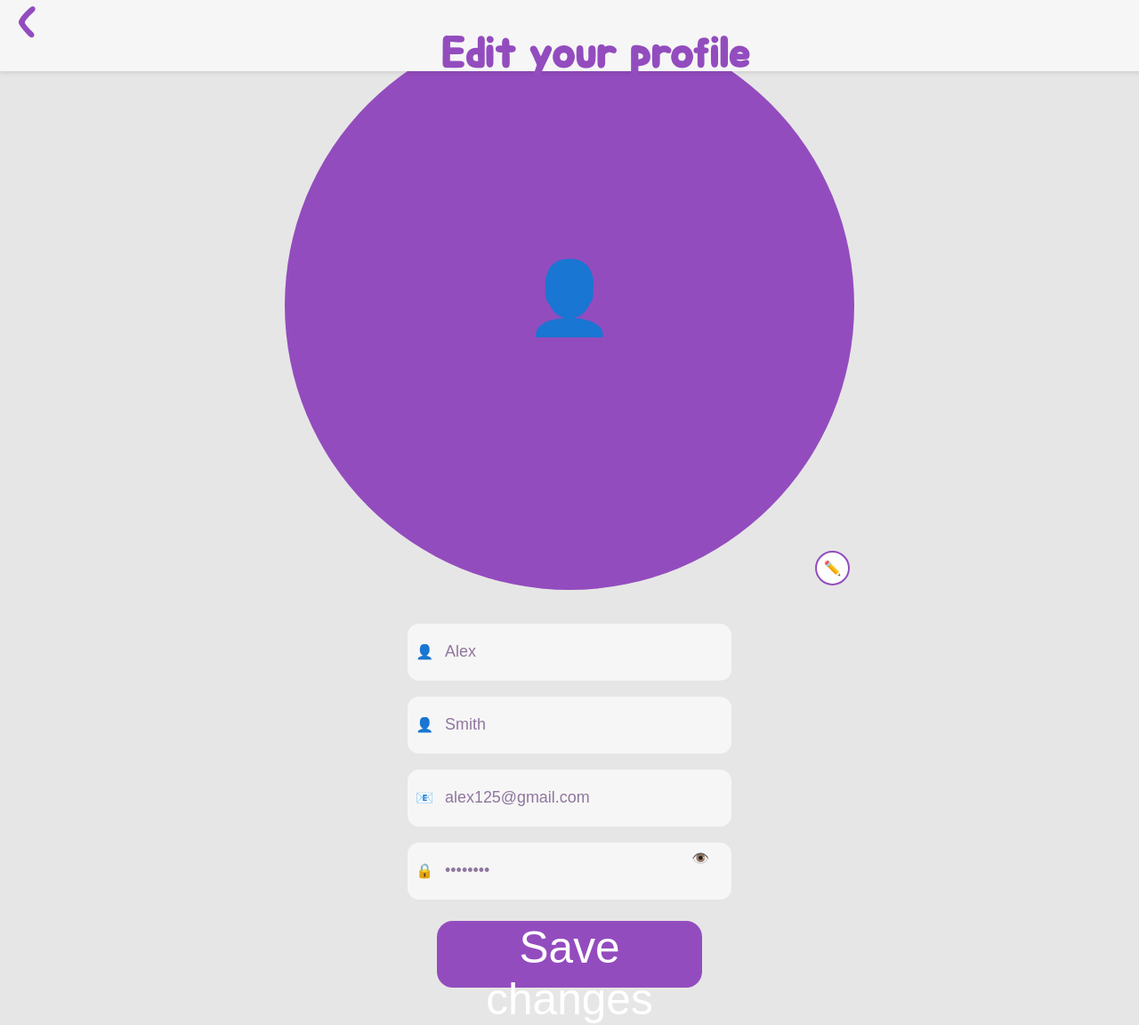
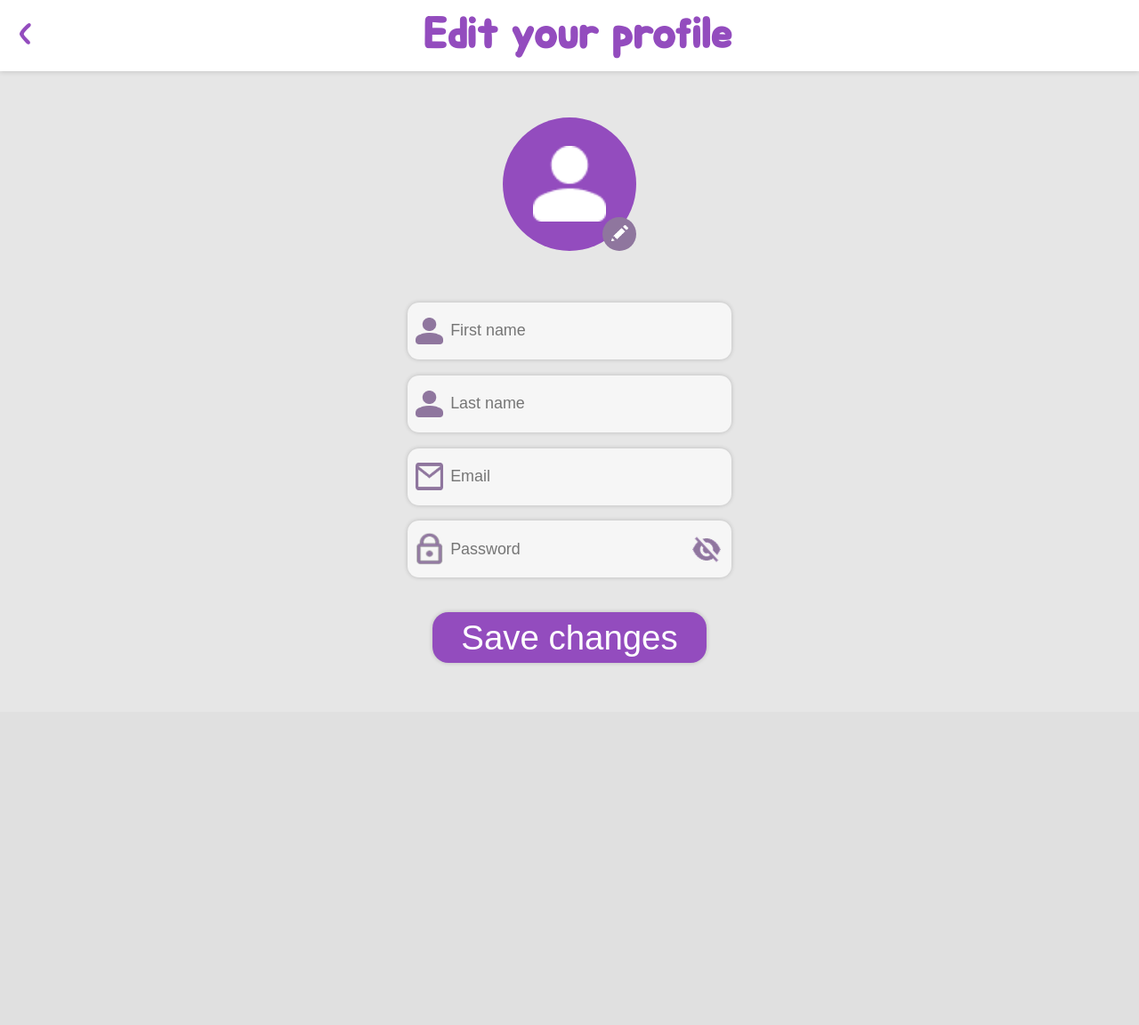
Before and after one commit to JoannaKlis/WdPAI2025, a PHP site: page /public/views/profile.html in a window 1280 px wide. Shown: the whole page at 89% size. After the commit the page ends 746 px from the top, so only its background shows below. Run offline with PHP 8.4, Linux system fonts and the light colour scheme.

Commit message:
profile screen view

```diff
--- a/public/styles/common.css
+++ b/public/styles/common.css
@@ -38,6 +38,7 @@ h1 {
     align-items: center;
     padding: min(0.6em, 1%);
     margin-top: min(1.4vw, 2%);
+    box-shadow: 0 0 5px rgba(0, 0, 0, 0.2);
     position: relative;
 }
 
@@ -67,10 +68,11 @@ h1 {
     color: white;
     font-size: clamp(2.5em, 2.5rem + 0.75vw, 4em);
     margin-top: clamp(0.5em, 0.5rem + 0.1vw, 1em);
+    box-shadow: 0 0 5px rgba(0, 0, 0, 0.2);
     cursor: pointer;
 }
 
-.button.disabled {
+.button-disabled {
     opacity: 0.5;
     pointer-events: none;
     cursor: not-allowed;
@@ -154,12 +156,30 @@ h1 {
         gap: 1vw;
     }
 
+    .container {
+    border-radius: 3vw;
+    }
+
     .container input {
         font-size: 1em;
-        padding-left: 1vw;
+    }
+
+    .icon {
+        margin-left: 2vw;
+        margin-right: 1vw;
+    }
+
+    .email-icon {
+        margin-left: 2vw;
+        margin-right: 1vw;
+    }
+
+    .icon-switch {
+        right: 3vw;
     }
 
     .button {
         margin-bottom: 2vw;
+        border-radius: 5vw;
     }
 }
--- a/public/styles/profile.css
+++ b/public/styles/profile.css
@@ -4,146 +4,81 @@
     left: 0;
     width: 100%;
     height: 10vh;
-    background-color: #F6F6F6;
-    z-index: 1000;
+    background-color: white;
     box-shadow: 0 2px 5px rgba(0, 0, 0, 0.1);
-    text-align: center;;
-    align-items: center; /* wyśrodkowanie pionowe */
-    padding: 0 20px; /* odstępy wewnętrzne */
-}
-
-/* Styl dla głównego kontenera sekcji desktopowej - tło i wyśrodkowanie */
-        .profile-container-desktop {
-            max-width: 1000px;
-            margin: 50px auto;
-            padding: 20px;
-            background-color: #F0F0F0; /* Bardziej szary niż body#E6E6E6, by pasował do obrazka */
-            border-radius: 1vw;
-            box-shadow: 0 4px 8px rgba(0, 0, 0, 0.1);
-        }
-
-        /* Styl dla nagłówka i strzałki "wstecz" */
-        .profile-header {
     display: flex;
+    justify-content: center;
     align-items: center;
-            justify-content: center;
-            position: relative;
-            padding: 10px 0;
-            color: #934CBE;
 }
 
 .back-arrow {
     position: absolute;
-            left: min(1.4vw, 2%);
-            font-size: clamp(2em, 2rem + 1vw, 3em);
+    left: 20px;
+    top: 50%;
+    transform: translateY(-50%);
+
+    font-size: clamp(1.5em, 1.5rem + 0.5vw, 2em);
     color: #934CBE;
     cursor: pointer;
     text-decoration: none;
+    line-height: 1;
 }
 
-        .profile-header h1 {
-            margin: 0;
-            font-size: clamp(1.5em, 1.5rem + 1vw, 2.5em);
-            color: #934CBE;
-        }
-
-        /* Styl dla obrazka profilowego i ikony edycji */
 .profile-pic-container {
     position: relative;
-            margin-bottom: 20px;
+    width: clamp(9em, 9rem + 0.5vw, 10em);
+    aspect-ratio: 1 / 1;
+    margin-top: 15vh;
+    margin-bottom: 5vh;
     cursor: pointer;
+    margin-left: auto;
+    margin-right: auto;
 }
 
 .profile-pic {
-            width: clamp(8em, 8rem + 2vw, 10em);
-            height: clamp(8em, 8rem + 2vw, 10em);
+    width: 100%;
+    height: 100%;
     border-radius: 50%;
-            background-color: #934CBE; /* Kolor ikony z obrazka */
+    background-color: #934CBE;
     display: flex;
     align-items: center;
     justify-content: center;
-            color: white;
-            font-size: 5em;
+}
+
+.profile-icon-main {
+    width: 55%;
+    object-fit: contain;
+    filter:
+        brightness(0)
+        invert(100%);
 }
 
 .edit-icon {
     position: absolute;
-            bottom: 5px;
-            right: 5px;
-            background-color: white;
+    bottom: 0;
+    right: 0;
+    background-color: #8F769E;
+    width: clamp(2rem, 2rem + 0.5vw, 3em);
+    aspect-ratio: 1 / 1;
     border-radius: 50%;
-            padding: 5px;
-            width: 25px;
-            height: 25px;
     display: flex;
     align-items: center;
     justify-content: center;
-            border: 2px solid #934CBE;
 }
 
-        .edit-icon img {
-            width: 15px;
-            height: 15px;
+.edit-icon-img {
+    width: 60%;
 }
 
-        /* Ukrycie domyślnego pola wyboru pliku */
-        #profile-image-upload {
-            display: none;
+.button-save {
+    margin-top: min(2em, 3%);
+    width: clamp(8em, 8rem + 2vw, 10em);
+    font-size: clamp(2em, 2rem + 0.5vw, 3em);
 }
 
-        /* Zmiana rozmiaru ikon w boxach wejściowych dla lepszego dopasowania do stylu obrazka */
-        .container .icon, .container .email-icon {
-            width: clamp(1em, 1rem + 0.3vw, 1.5em);
-            height: auto;
-            margin-right: 0.6em;
-            color: #8F769E;
-        }
-
-        /* Style dla mobilnej wersji - by pasowały do prawego obrazka */
 @media (max-width: 480px) {
-            .profile-container-desktop {
-                background-color: #B0B0B0; /* Bardziej szary tło dla mobile, jak na obrazku */
-                margin: 0;
-                padding: 0;
-                min-height: 100vh;
-                border-radius: 0;
-                box-shadow: none;
-            }
-
-            .profile-header {
-                background-color: white;
-                padding: 15px 0;
-                justify-content: center;
-            }
-
-            .back-arrow {
-                left: 15px;
-            }
-
-            .wrapper {
-                margin-top: 20px;
-                gap: 15px;
-                padding-bottom: 20px;
-            }
-
-            .container {
-                width: 90%;
-                max-width: 300px;
-                height: auto;
-                padding: 10px;
-                border-radius: 10px;
-            }
-
-            .container input {
-                font-size: 1em;
-                padding-left: 10px;
-            }
-
-            .button {
-                 width: 80%;
-                 max-width: 200px;
-                 height: 40px;
-                 font-size: 1.2em;
-                 margin-top: 20px;
+    .profile-pic-container {
+        margin-top: 8vh;
+        margin-bottom: 8vh;
     }
 }
--- a/public/views/profile.html
+++ b/public/views/profile.html
@@ -12,72 +12,49 @@
 </head>
 
 <body>
-    <form class="wrapper" method="POST" action="/profile"></form>
+    <form class="wrapper" method="POST" action="/profile">
 
         <div class="top-bar">
-            <a href="#" class="back-arrow">&lt;</a>
+            <a href="welcome.html" class="back-arrow">&lt;</a>
             <h1>Edit your profile</h1>
         </div>
 
-        <div class="wrapper">
+        <?php include '/app/public/views/partials/status-messages.php'; ?>
 
         <div class="profile-pic-container">
-                <input type="file" id="profile-image-upload" accept="image/*">
-                <label for="profile-image-upload" class="profile-pic" title="Zmień zdjęcie">
-                    <div style="transform: translateY(-5px);">👤</div>
-                </label>
-                <label for="profile-image-upload" class="edit-icon" title="Edytuj">
-                    ✏️
-                </label>
+            <div class="profile-pic">
+                <img src="public/img/profile.png" alt="Profile Picture" class="profile-icon-main">
+            </div>
+
+            <div class="edit-icon">
+                <img src="public/img/edit.png" alt="Edit Icon" class="edit-icon-img">
+            </div>
         </div>
 
         <div class="container">
-                <span class="icon">👤</span> <input type="text" placeholder="Alex" value="Alex">
+            <img src="public/img/profile.png" class="email-icon">
+            <input type="text" name="firstName" placeholder="First name">
         </div>
 
         <div class="container">
-                <span class="icon">👤</span> <input type="text" placeholder="Smith" value="Smith">
+            <img src="public/img/profile.png" class="email-icon">
+            <input type="text" name="lastName" placeholder="Last name">
         </div>
 
         <div class="container">
-                <span class="email-icon">📧</span> <input type="email" placeholder="alex125@gmail.com" value="alex125@gmail.com">
+            <img src="public/img/email.png" class="email-icon">
+            <input type="email" name="email" placeholder="Email">
         </div>
 
         <div class="container">
-                <span class="icon">🔒</span> <input type="password" placeholder="********" value="********">
-                <span class="icon-switch">👁️</span>
+            <img src="public/img/padlock.png" class="icon">
+            <input type="password" name="password" id="password-field" placeholder="Password">
+            <img src="public/img/invisible.png" id="toggle-password" class="icon-switch">
         </div>
 
-            <button class="button">Save changes</button>
+        <button class="button button-save">Save changes</button>
 
-        </div>
-    </div>
-
-    <script>
-        const uploadInput = document.getElementById('profile-image-upload');
-        const profilePic = document.querySelector('.profile-pic');
-
-        // Zastępuje domyślny tekst/ikonę obrazem po wybraniu pliku
-        uploadInput.addEventListener('change', function(event) {
-            const file = event.target.files[0];
-            if (file) {
-                const reader = new FileReader();
-                reader.onload = function(e) {
-                    // Tworzymy nowy element <img> lub zmieniamy tło
-                    // Na potrzeby tej demonstracji, stworzymy nowy element <img>
-                    profilePic.innerHTML = ''; // Usuwamy starą ikonę (👤)
-                    const img = document.createElement('img');
-                    img.src = e.target.result;
-                    img.style.width = '100%';
-                    img.style.height = '100%';
-                    img.style.borderRadius = '50%';
-                    img.style.objectFit = 'cover';
-                    profilePic.appendChild(img);
-                }
-                reader.readAsDataURL(file);
-            }
-        });
-    </script>
+    </form>
 
 </body>
 </html>
--- a/public/views/registration.html
+++ b/public/views/registration.html
@@ -20,13 +20,11 @@
 
         <div class="tagline">Create a free account</div>
 
-        <?php if (isset($messages)) : ?>
-            <p class="error-messages"><?= $messages ?></p>
-        <?php endif; ?>
+        <?php include '/app/public/views/partials/status-messages.php'; ?>
 
         <div class="container">
             <img src="public/img/profile.png" class="email-icon">
-            <input type="text" name="fisrtName" placeholder="First name">
+            <input type="text" name="firstName" placeholder="First name">
         </div>
 
         <div class="container">
```
Also changed, not shown: public/views/login.html (+1 -7 lines), public/views/partials/status-messages.php (added, +10 -0 lines). Lines whose indentation alone changed are shown as unchanged.
